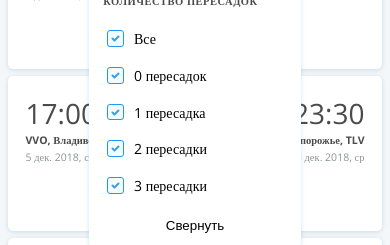
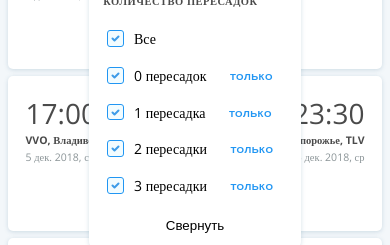
Before and after one commit to AleksanderKishchak/aviasales, a React (Create React App) app: page / in a window 390 px wide. Shown: the part 555-800 px from the top of the page. Built offline with nearby package versions, Linux system fonts and the light colour scheme.

Commit message:
ui impovements for mobile devices

```diff
--- a/src/Components/FilterCheckbox/FilterCheckbox.sass
+++ b/src/Components/FilterCheckbox/FilterCheckbox.sass
@@ -34,3 +34,8 @@
     vertical-align: middle
     &:checked
       background: #F2FCFF url(../../img/check-mark.svg) center center no-repeat
+
+@media screen and (max-width: 768px)
+  .stops-item
+    .select-only
+      display: inline-block
```
